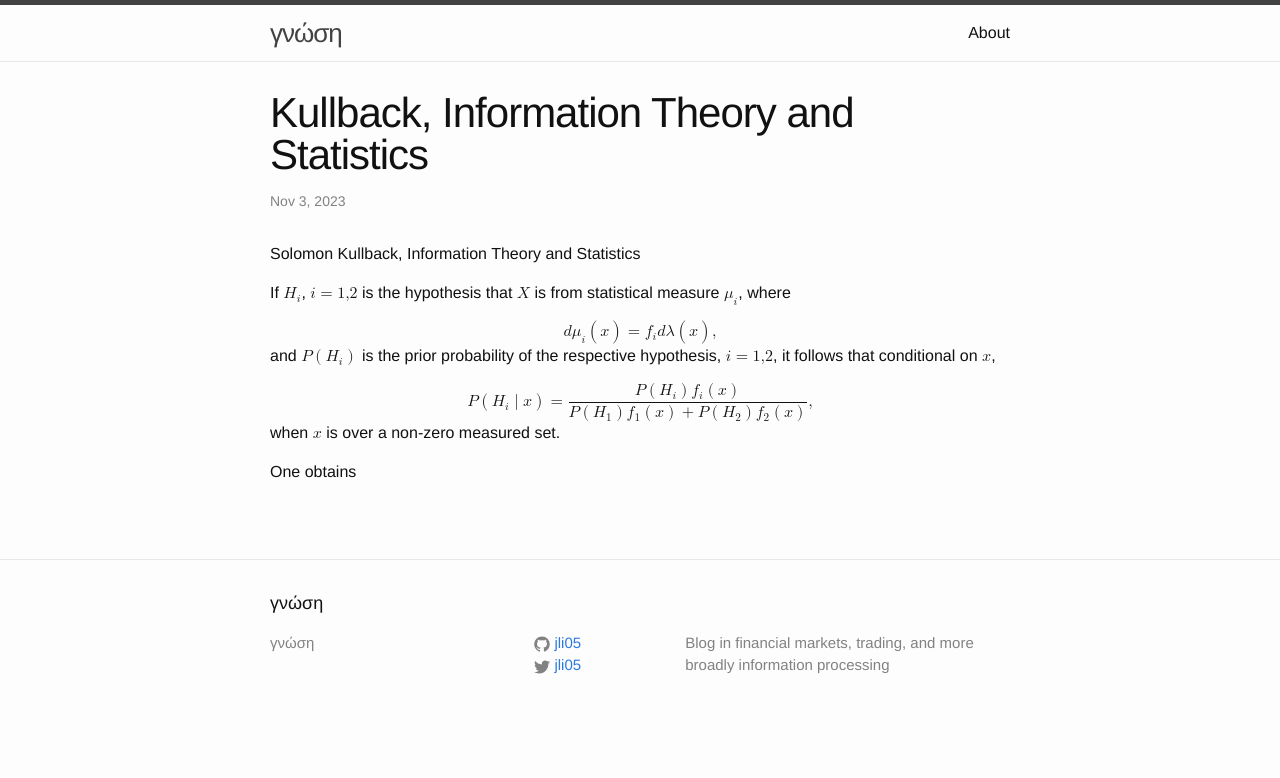
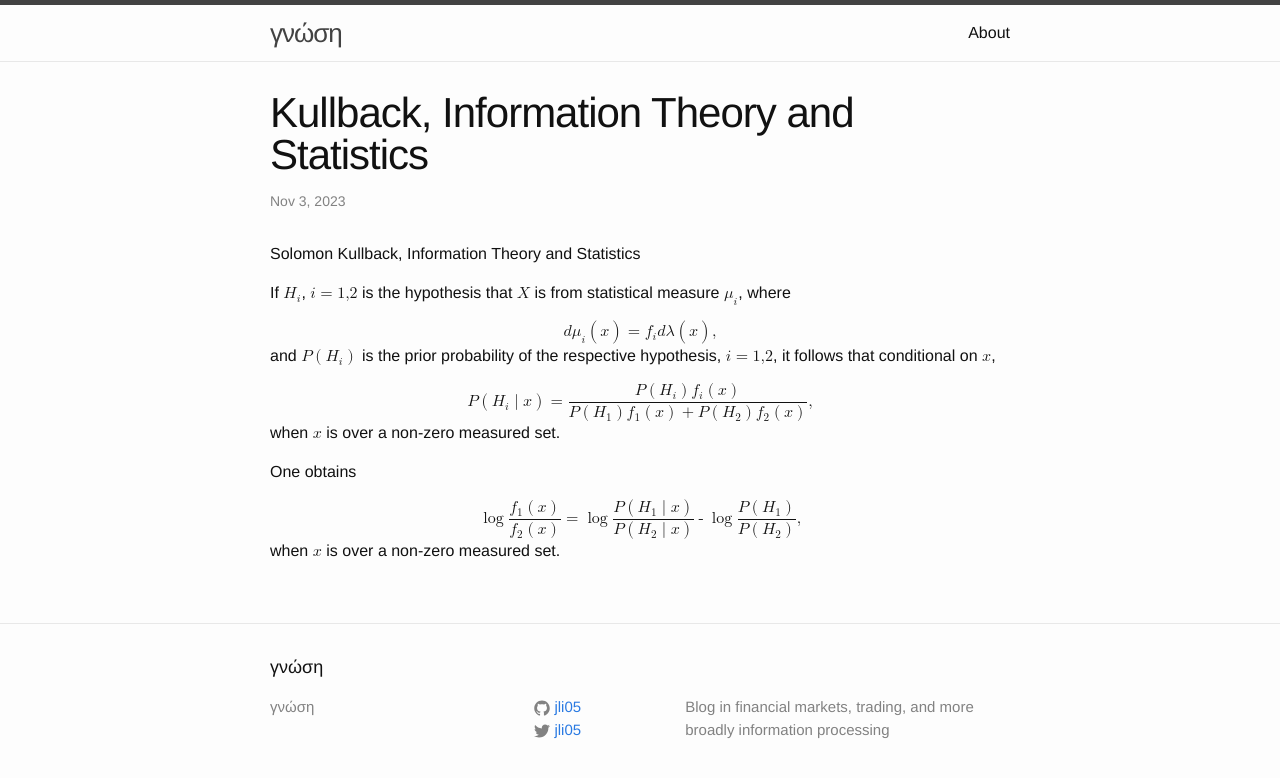
Before and after one commit to jli05/jli05.github.io, a Jekyll site: the page built from _posts/2023-11-03-Kullback-Book.md, in a window 1280 px wide. Shown: the top 778 px of the page. Built offline with Jekyll 4.4.1, drawn with Linux system fonts in a browser that asks for light colours.

Commit message:
add log of probability ratio

```diff
--- a/_posts/2023-11-03-Kullback-Book.md
+++ b/_posts/2023-11-03-Kullback-Book.md
@@ -31,5 +31,11 @@ when <math><mi>x</mi></math> is over a non-zero measured set.
 One obtains
 
 <math display="block">
+<mo>log</mo><mfrac><mrow><msub><mi>f</mi><mi>1</mi></msub><mo>(</mo><mi>x</mi><mo>)</mo></mrow><mrow><msub><mi>f</mi><mi>2</mi></msub><mo>(</mo><mi>x</mi><mo>)</mo></mrow></mfrac>
+<mo>=</mo>
+<mo>log</mo><mfrac><mrow><mi>P</mi><mo>(</mo><msub><mi>H</mi><mi>1</mi></msub><mo>|</mo><mi>x</mi><mo>)</mo></mrow><mrow><mi>P</mi><mo>(</mo><msub><mi>H</mi><mi>2</mi></msub><mo>|</mo><mi>x</mi><mo>)</mo></mrow></mfrac><mo>-</mo>
+<mo>log</mo><mfrac><mrow><mi>P</mi><mo>(</mo><msub><mi>H</mi><mi>1</mi></msub><mo>)</mo></mrow><mrow><mi>P</mi><mo>(</mo><msub><mi>H</mi><mi>2</mi></msub><mo>)</mo></mrow></mfrac>
+<mtext>,</mtext>
+</math>
 
-</math>
+when <math><mi>x</mi></math> is over a non-zero measured set.
```
